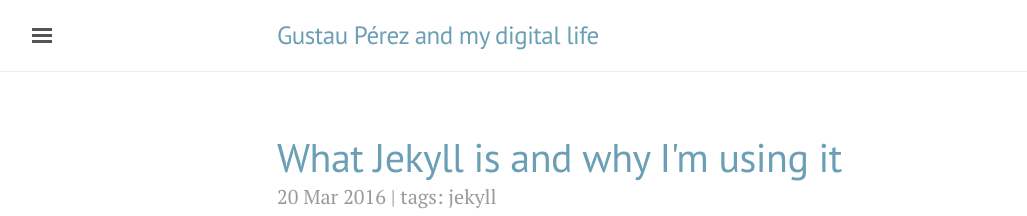
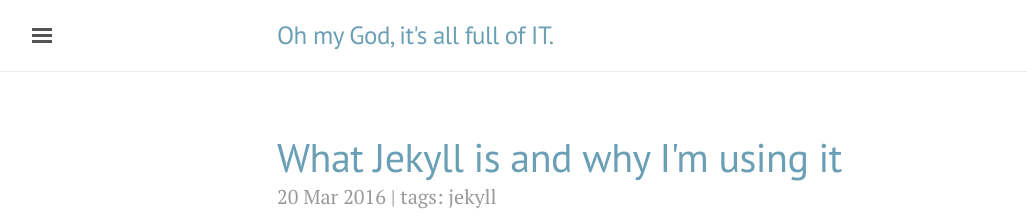
Before and after one commit to gperezatentel/prova, a Jekyll site: the page built from index.html, in a window 1280 px wide. Shown: the top 216 px of the page, without its empty margins (3-1030 px from the left). Built offline with Jekyll 4.4.1, drawn with Linux system fonts in a browser that asks for light colours; the list of posts is cut into pages by our own code.

Commit message:
Change the blog title

```diff
--- a/_config.yml
+++ b/_config.yml
@@ -7,7 +7,7 @@
 gems: [jekyll-paginate]
 
 # Setup
-title:               Gustau Pérez and my digital life
+title:               Oh my God, it's all full of IT.
 #tagline:             'A Jekyll theme'
 description:         'Never argue with an idiot; onlookers may not be able to tell the difference - Mark Twain'
 url:                 https://gustauperez.github.io
```
